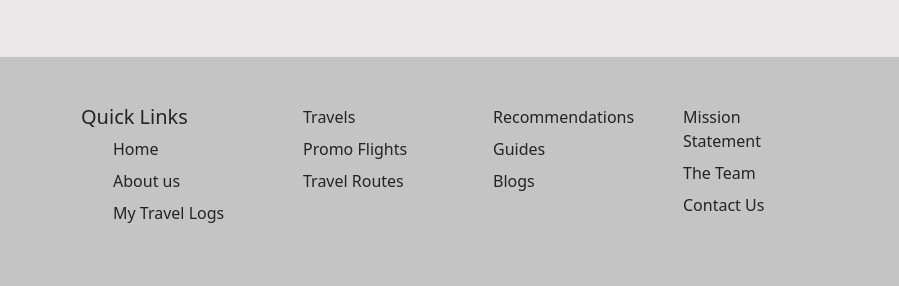
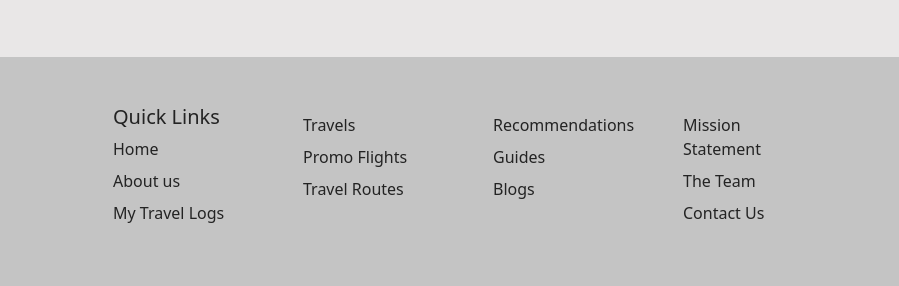
Before and after one commit to makaifox/My_log_landingpage, a plain HTML site: page index.html in a window 1280 px wide. Shown: the part 2502-2788 px from the top of the page, 381-1280 px from the left. Drawn offline with nearby package versions, Linux system fonts and the light colour scheme.

Commit message:
css adjustments

```diff
--- a/assets/scss/style.scss
+++ b/assets/scss/style.scss
@@ -98,6 +98,7 @@ nav{
 }
 
 .third-section{
+  max-width: 100%;
 
   .h1 {
     font-size: 3rem;
--- a/index.html
+++ b/index.html
@@ -138,33 +138,36 @@
           <div class="col-12 col-xl-4 d-flex justify-content-center mb-4">
             <img src="assets/images/logo.png" class="footer-logo" alt="footer logo">
           </div>
-          <div class="col-12 col-xl-2  ">
-            <h5>Quick Links</h5>
+          <div class="col-12 col-md-3 col-xl-2">
             <ul >
+              <li class="mb-2"><h5>Quick Links</h5></li>
               <li class="mb-2"><a href="#" class="footer-icon">Home</a></li>
               <li class="mb-2"><a href="#" class="footer-icon">About us</a></li>
               <li class="mb-2"><a href="#" class="footer-icon">My Travel Logs</a></li>
             </ul>
           </div>
 
-          <div class="col-12 col-md-4 col-xl-2">
+          <div class="col-12 col-md-3 col-xl-2">
             <ul >
+              <li class="mb-2"></li>
               <li class="mb-2"><a href="#" class="footer-icon">Travels</a></li>
               <li class="mb-2"><a href="#" class="footer-icon">Promo Flights</a></li>
               <li class="mb-2"><a href="#" class="footer-icon">Travel Routes</a></li>
             </ul>
           </div>
 
-          <div class="col-12 col-md-4 col-xl-2">
+          <div class="col-12 col-md-3 col-xl-2">
             <ul >
+              <li class="mb-2"></li>
               <li class="mb-2"><a href="#" class="footer-icon">Recommendations</a></li>
               <li class="mb-2"><a href="#" class="footer-icon">Guides</a></li>
               <li class="mb-2"><a href="#" class="footer-icon">Blogs</a></li>
             </ul>
           </div>
 
-          <div class="col-12 col-md-4 col-xl-2">
+          <div class="col-12 col-md-3 col-xl-2">
             <ul class="">
+              <li class="mb-2"></li>
               <li class="mb-2"><a href="#" class="footer-icon">Mission Statement</a></li>
               <li class="mb-2"><a href="#" class="footer-icon">The Team</a></li>
               <li class="mb-2"><a href="#" class="footer-icon">Contact Us</a></li>
```
Also changed, not shown: assets/css/style.css, 1 other file.
